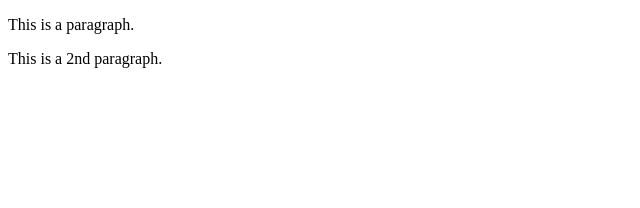
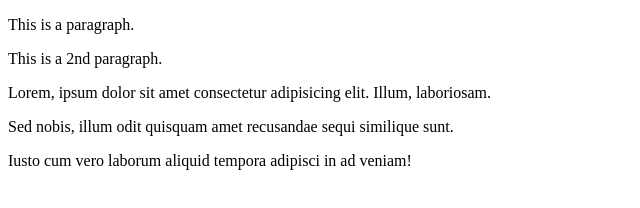
Before and after one commit to MichOlaj/git-example-project, a plain HTML site: page index.html in a window 1280 px wide. Shown: the whole page, without its empty margins (0-640 px from the left). Drawn offline with Linux system fonts and the light colour scheme.

Commit message:
added new paragraphs to index

```diff
--- a/index.html
+++ b/index.html
@@ -8,5 +8,8 @@
 <body>
     <p>This is a paragraph.</p>
     <p>This is a 2nd paragraph.</p>
+    <p>Lorem, ipsum dolor sit amet consectetur adipisicing elit. Illum, laboriosam.</p>
+    <p>Sed nobis, illum odit quisquam amet recusandae sequi similique sunt.</p>
+    <p>Iusto cum vero laborum aliquid tempora adipisci in ad veniam!</p>
 </body>
 </html>
```
